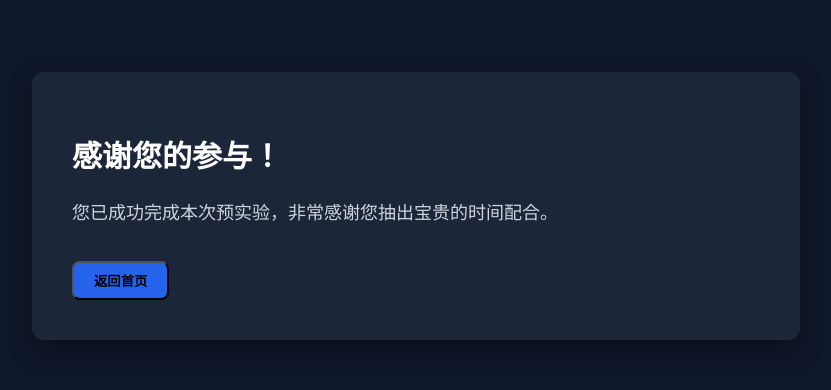
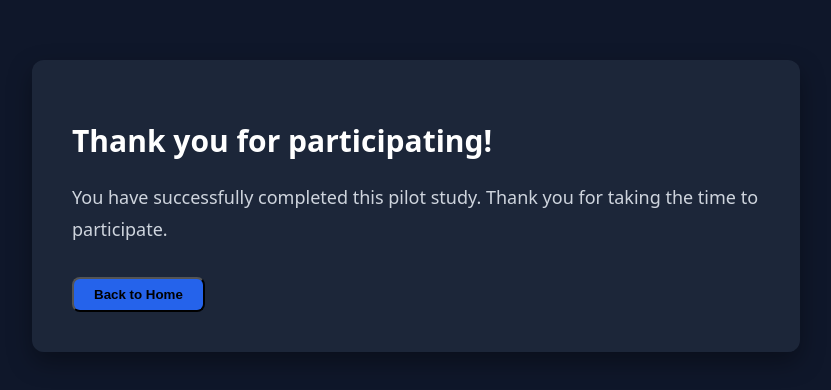
Before and after one commit to KoCookie/aigc-experiment, a React (Vite) app: page /pilot-thanks in a window 1280 px wide. Shown: the part 194-584 px from the top of the page, without its empty margins (224-1055 px from the left). Built offline with nearby package versions, Linux system fonts and the light colour scheme.

Commit message:
translate-2

```diff
--- a/src/pages/Thanks.jsx
+++ b/src/pages/Thanks.jsx
@@ -2,9 +2,9 @@ import React from "react";
 import { useNavigate } from "react-router-dom";
 
 /**
- * 统一风格的感谢页（与其它页面相同的深色+圆角卡片风）
- * - 使用 Tailwind 类名
- * - 同时提供内联最小样式作为兜底（即使 Tailwind 未生效也不会乱）
+ * Unified thank-you page styling (same dark + rounded card style as other pages)
+ * - Uses Tailwind class names
+ * - Also provides minimal inline styles as fallback (layout stays intact without Tailwind)
  */
 export default function Thanks() {
   const navigate = useNavigate();
@@ -26,14 +26,14 @@ export default function Thanks() {
         }}
       >
         <h1 className="text-3xl font-bold mb-4" style={{ fontSize: "1.875rem", fontWeight: 700 }}>
-          感谢您的参与！
+          Thank you for participating!
         </h1>
 
         <p
           className="text-lg text-gray-300 leading-relaxed mb-8"
           style={{ color: "rgba(226,232,240,0.9)", lineHeight: 1.8, fontSize: "1.125rem", marginBottom: "2rem" }}
         >
-          您已成功完成本次预实验，非常感谢您抽出宝贵的时间配合。
+          You have successfully completed this pilot study. Thank you for taking the time to participate.
         </p>
 
         <button
@@ -49,7 +49,7 @@ export default function Thanks() {
           onMouseOver={(e) => (e.currentTarget.style.background = "#1d4ed8")}
           onMouseOut={(e) => (e.currentTarget.style.background = "#2563eb")}
         >
-          返回首页
+          Back to Home
         </button>
       </div>
     </div>
```
